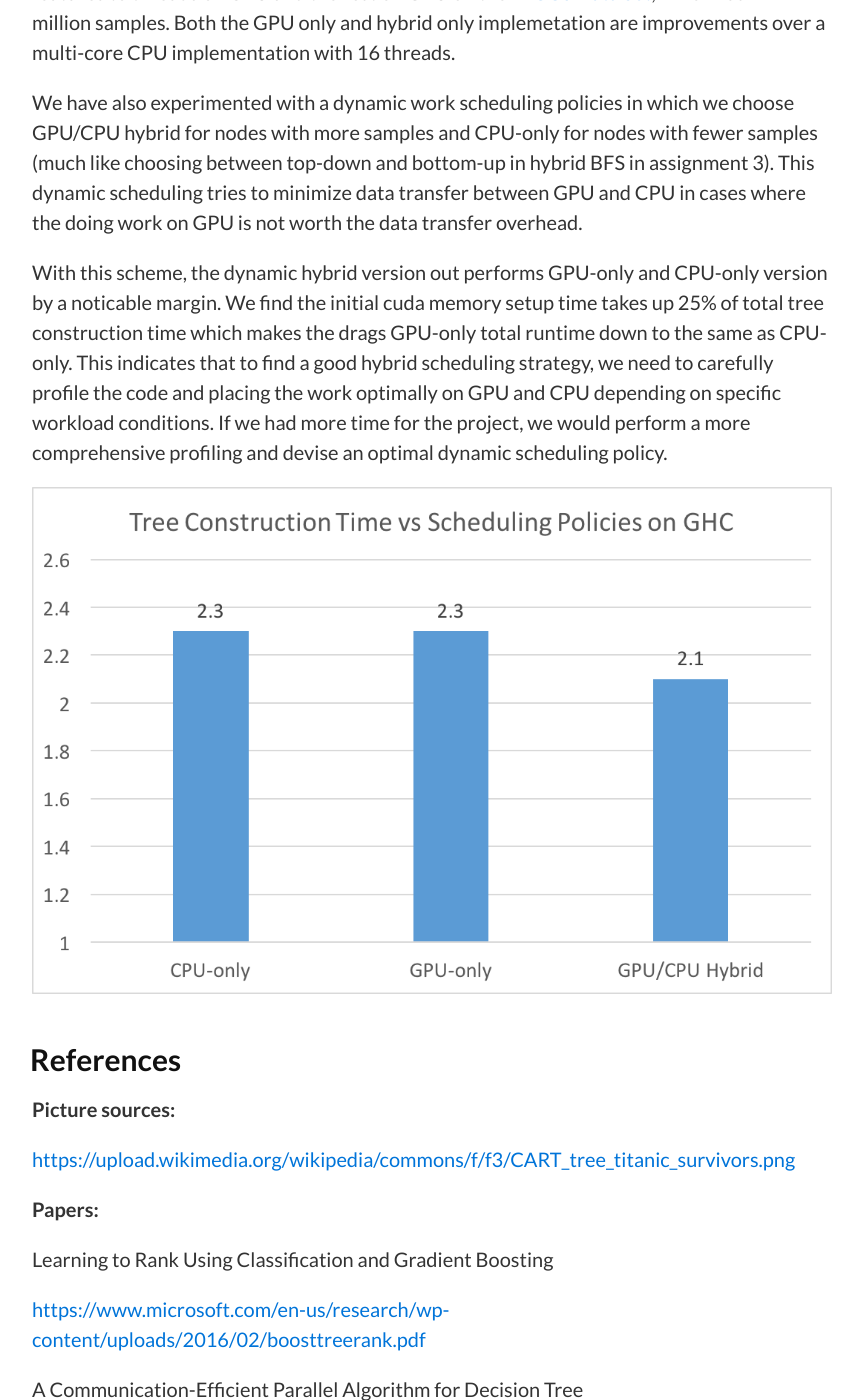
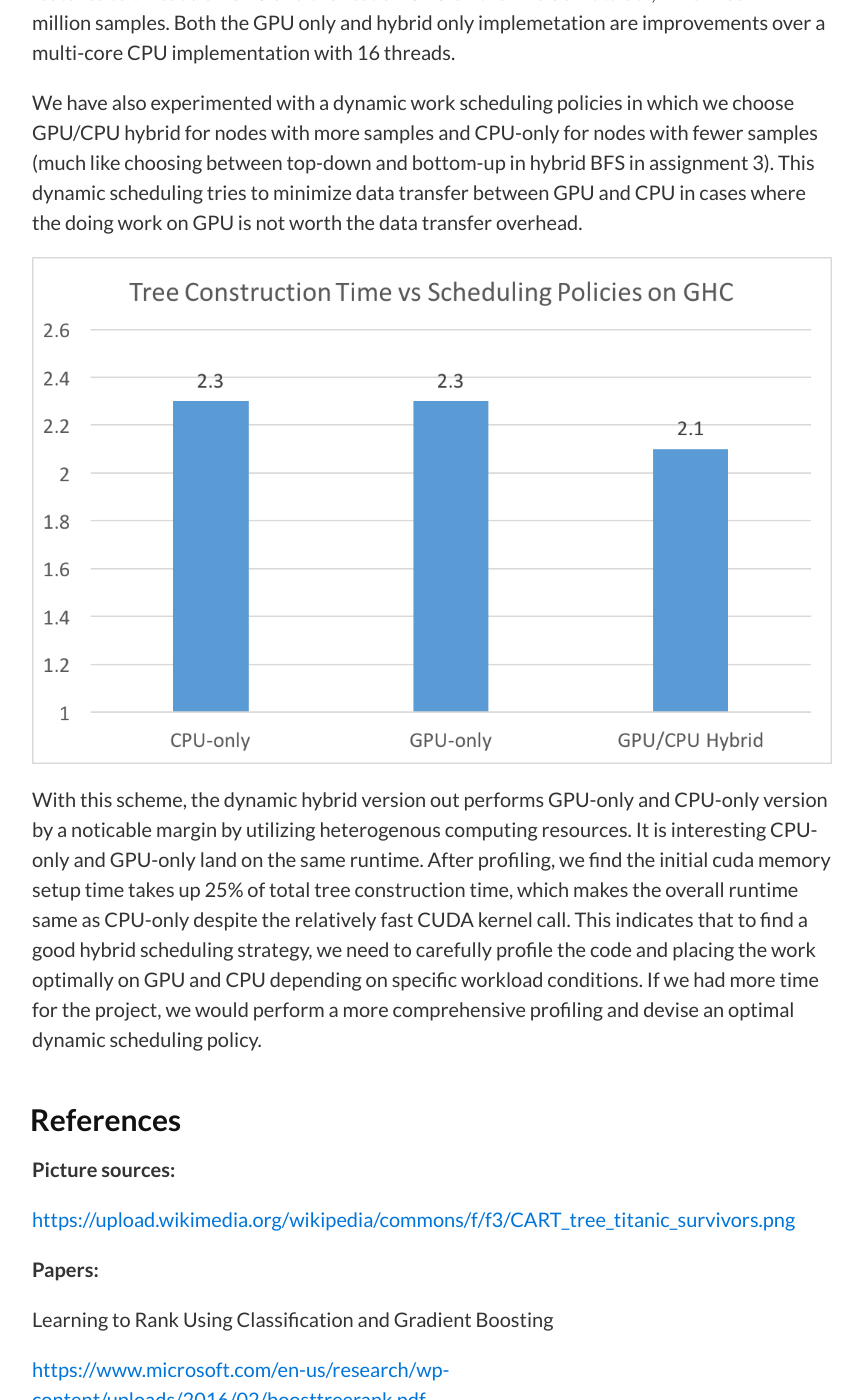
Before and after one commit to raypeng/DGBDT, a Jekyll site: the page built from index.md, in a window 1280 px wide and 1400 px high, scrolled down 13187 px. Shown: the whole window, without its empty margins (208-1071 px from the left). Built offline with Jekyll 4.4.1, drawn with Linux system fonts in a browser that asks for light colours; our own code applies the rules of GitHub Pages for plain Markdown files.

Commit message:
restructure hybrid; update wording

```diff
--- a/index.md
+++ b/index.md
@@ -420,15 +420,20 @@ GPU/CPU hybrid for nodes with more samples and CPU-only for nodes with fewer sam
 This dynamic scheduling tries to minimize data transfer between GPU and CPU in cases
 where the doing work on GPU is not worth the data transfer overhead.
 
+
+![scheduling](assets/runtime-scheduling.png)
+
+
 With this scheme, the dynamic hybrid version out performs GPU-only and CPU-only version
-by a noticable margin. We find the initial cuda memory setup time takes up 25% of total
-tree construction time which makes the drags GPU-only total runtime down to the same as CPU-only. This indicates
+by a noticable margin by utilizing heterogenous computing resources. It is interesting
+CPU-only and GPU-only land on the same runtime. After profiling, we find the initial cuda
+memory setup time takes up 25% of total tree construction time, which makes the overall
+runtime same as CPU-only despite the relatively fast CUDA kernel call. This indicates
 that to find a good hybrid scheduling strategy, we need to carefully profile the code
 and placing the work optimally on GPU and CPU depending on specific workload conditions.
 If we had more time for the project, we would perform a more comprehensive profiling and
 devise an optimal dynamic scheduling policy.
 
-![scheduling](assets/runtime-scheduling.png)
 
 ## References
 
```
